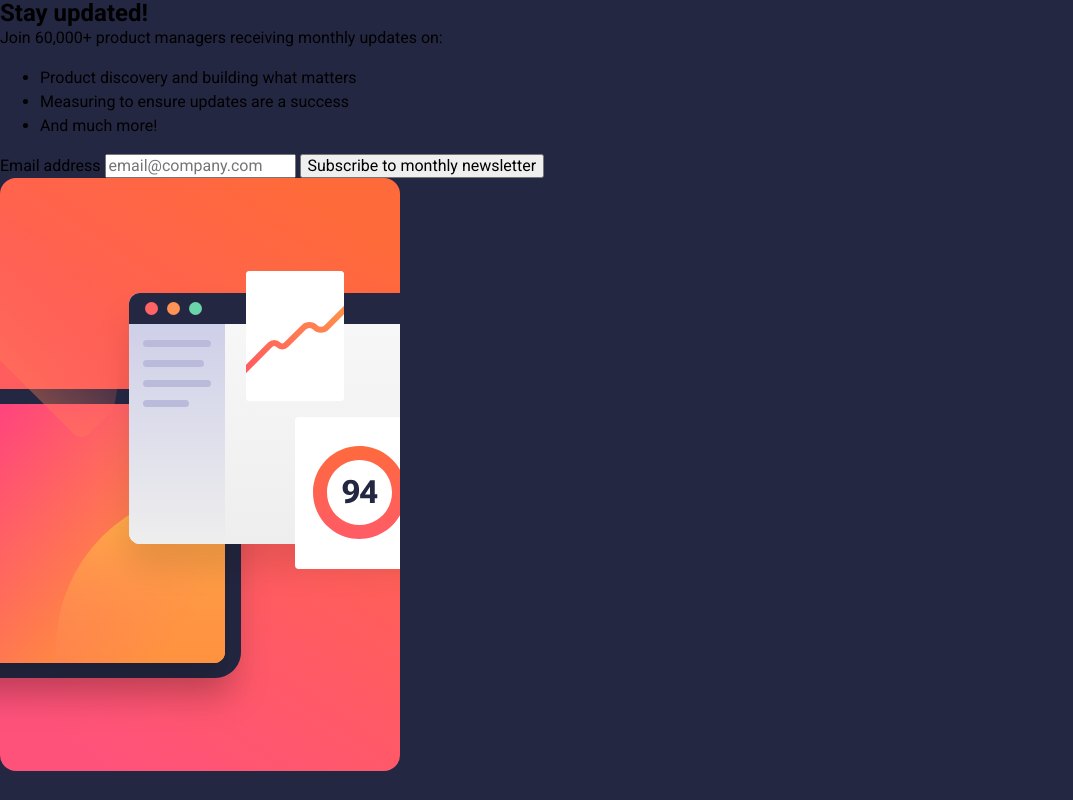
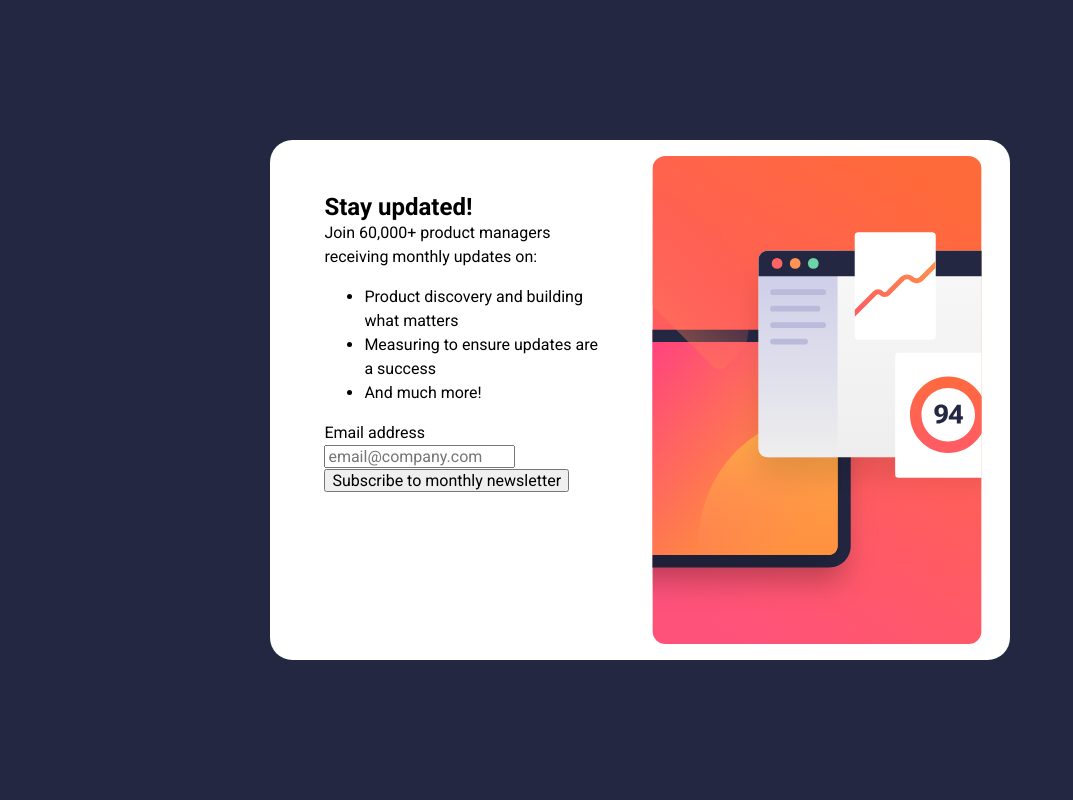
Before and after one commit to Aman11b/Newsletter-sign-up-form, a plain HTML site: page index.html in a window 1280 px wide. Shown: the whole page, without its empty margins (0-1073 px from the left). Drawn offline with Linux system fonts and the light colour scheme.

Commit message:
css initial  code

```diff
--- a/index.html
+++ b/index.html
@@ -15,7 +15,7 @@
 
   <main class="container">
     <article class="wrapper">
-      <div>
+      <div class="content">
         <h1>Stay updated!</h1>
         <p>
           Join 60,000+ product managers receiving monthly updates on:
@@ -39,7 +39,7 @@
             </button>
           </form>
       </div>
-      <img src="./assets/images/illustration-sign-up-desktop.svg" alt="desktop_image">
+      <img src="./assets/images/illustration-sign-up-desktop.svg" alt="desktop_image" class="desktop_image">
     </article>
     <article class="overlay" style="display: none;">
       <img src="./assets/images/icon-success.svg" alt="icon-success">
--- a/style.css
+++ b/style.css
@@ -93,6 +93,41 @@ body{
     font-weight: var(--fw-400);
 }
 
+/* desktop design */
+.container {
+    min-height: 100vh;
+    min-width: 100vw;
+
+    display: flex;
+    justify-content: center;
+    align-items: center;
+}
+.wrapper{
+    background-color: var(--clr-White);
+    max-width: 740px;
+    max-height: 520px;
+
+    display: flex;
+    flex-direction: row;
+
+    padding: 1rem;
+
+    position: relative;
+    border-radius: 1.4rem;
+
+}
+
+.wrapper > img{
+    /* object-fit:contain; */
+    width: 50%;
+}
+
+.content {
+    padding: 2.4rem;
+}
+
+
+/* mobile design */
 @media screen and (max-width:375px){
 
 }
```
